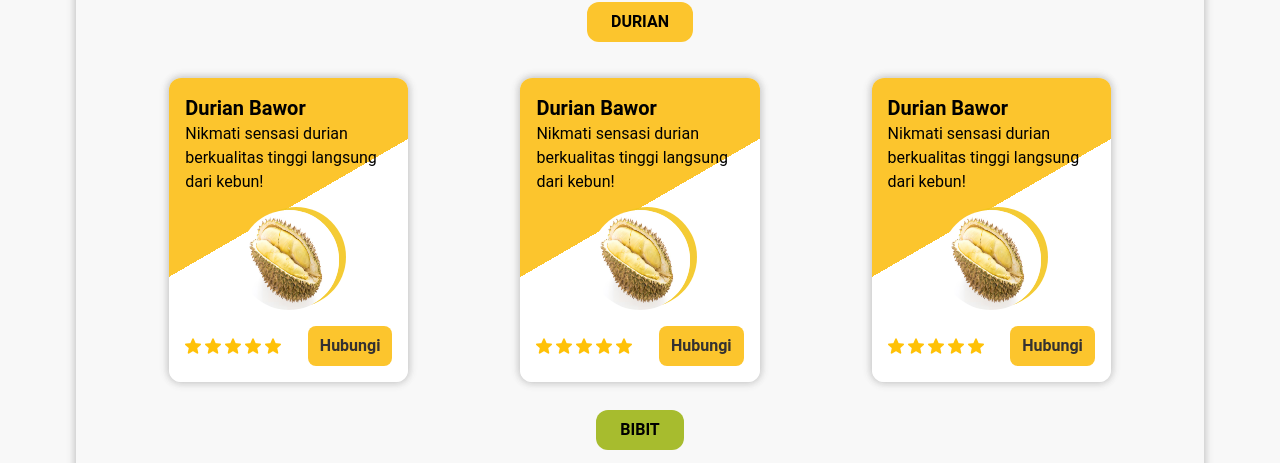
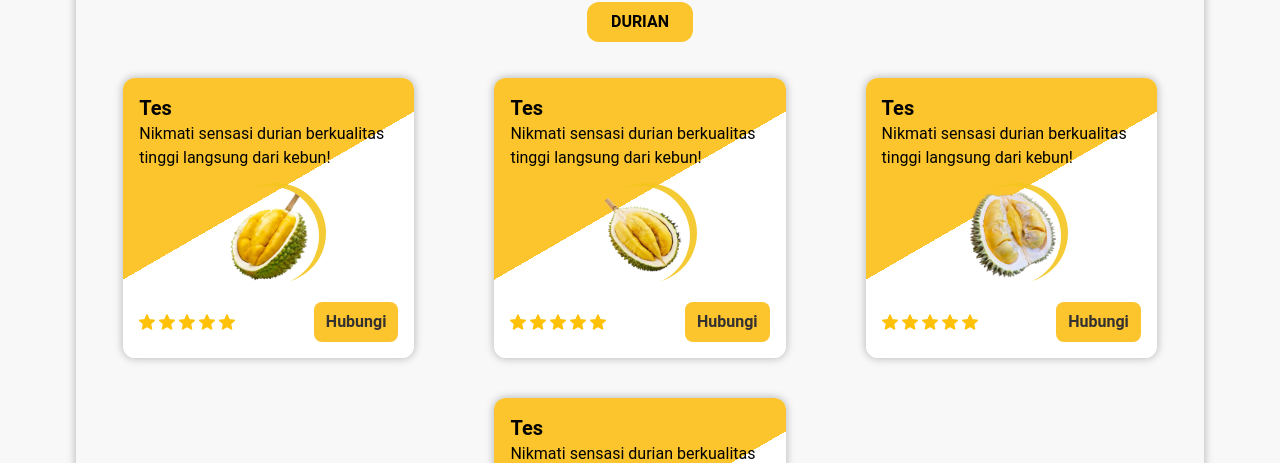
Before and after one commit to ahmadUffi/centralBhinakaDurianBawor, a React (Vite) app: page /products in a window 1280 px wide. Shown: the part 438-901 px from the top of the page. Built offline with nearby package versions, Linux system fonts and the light colour scheme.

Commit message:
test change in branch test

```diff
--- a/src/components/CardProduct.jsx
+++ b/src/components/CardProduct.jsx
@@ -7,15 +7,15 @@ function CardProduct({ titleContent, titleCard, desc, image }) {
   let buttonColor;
 
   switch (titleContent) {
-    case "BIBIT":
+    case "productBibit":
         styleBgGradient = "linear-gradient(150deg, #A7BC2E 45%, #FFFFFF 45%)";
         buttonColor = "bg-[#A7BC2E]";
       break;
-    case "DURIAN":
+    case "productDurian":
         styleBgGradient = "linear-gradient(150deg, #FCC52D 45%, #FFFFFF 45%)";
         buttonColor = "bg-darkYellow";
       break;
-    case "OLAHAN PRODUK":
+    case "productOlahan":
         styleBgGradient = "linear-gradient(150deg, #FFE700 45%, #ffffff 45%)";
         buttonColor = "bg-[#FFE700]"
       break;
@@ -25,19 +25,21 @@ function CardProduct({ titleContent, titleCard, desc, image }) {
 
   return (
     <>
+    { console.log(titleContent) }
       <div
-        className="card-product flex flex-col gap-y-4 p-4 custom-shadow bg-gradient-to-r from-darkYellow to-white rounded-xl sm:w-[48%] lg:w-[23%]" style={{ background: styleBgGradient }}
+        className="card-product flex flex-col gap-y-4 p-4 custom-shadow bg-gradient-to-r from-darkYellow to-white rounded-xl sm:w-[48%] lg:w-[28%]" style={{ background: styleBgGradient }} // Edit Width Card 03/12/24
       >
         <div className="flex flex-col">
           <h2 className="text-xl font-semibold">
-            { titleCard }
+            {/* { titleCard } */}
+            Tes
           </h2>
           <p className={`text-md max-w-[300px]`}>
             { desc }
           </p>
         </div>
         <div className="flex justify-center">
-          <img src={ image } className={`size-[100px] ${titleContent !== "BIBIT" ? "custom-box-shadow" : "custom-box-shadow-green"} rounded-full`} alt="img-card-product" />
+          <img src={ image } className={`size-[100px] ${titleContent !== "productBibit" ? "custom-box-shadow" : "custom-box-shadow-green"} rounded-full`} alt="img-card-product" />
         </div>
         <div className="flex justify-between items-center">
           <div className="flex gap-x-1">
--- a/src/components/ContentProduct.jsx
+++ b/src/components/ContentProduct.jsx
@@ -1,18 +1,19 @@
 import React from 'react'
 import CardProduct from './CardProduct'
 import img_durian from "../assets/image/img-product-durian-1-square.png"
+import { product } from '../data';
 
 function ContentProduct({ titleContent }) {
   let bgHeaderColor;
 
   switch (titleContent) {
-    case "BIBIT":
+    case "productBibit":
         bgHeaderColor = "bg-[#A7BC2E]";
       break;
-    case "DURIAN":
+    case "productDurian":
         bgHeaderColor = "bg-darkYellow";
       break;
-    case "OLAHAN PRODUK":
+    case "productOlahan":
         bgHeaderColor = "bg-[#FFE700]";
       break;
     default:
@@ -24,11 +25,18 @@ function ContentProduct({ titleContent }) {
     <>
       <div className="flex flex-col items-center gap-y-9 w-full">
         <div className={`bg-gradient-to-r ${ bgHeaderColor } w-max px-6 py-2 rounded-xl mt-7`}>
-          <h1 className="text-md font-bold">{ titleContent }</h1>
+          <h1 className="text-md font-bold">{ titleContent.replace("product", "").toUpperCase() }</h1>
         </div>
-        <div className="flex flex-col justify-between gap-y-10 gap-x-5 sm:flex-row sm:flex-wrap sm:justify-center lg:gap-x-28 lg:px-5">
-        {/* <div className="flex flex-col justify-between gap-y-10 sm:flex-row sm:gap-x-9 md:gap-x-1 "> */}
-          <CardProduct
+        <div className="flex flex-col justify-between gap-y-10 gap-x-5 sm:flex-row sm:flex-wrap sm:justify-center lg:gap-x-20 lg:px-5">
+          {/* Edit lg:gap-x from 28 to 20 */}
+
+          {
+            product[titleContent].map((value, index) => (
+              <CardProduct key={ index } titleContent={ titleContent } image={ value.image } titleCard={ value.name } desc={ `Nikmati sensasi durian berkualitas tinggi langsung dari kebun!` } />
+            ))
+          }
+
+          {/* <CardProduct
             titleContent={ titleContent }
             image={ img_durian }
             titleCard="Durian Bawor"
@@ -45,7 +53,7 @@ function ContentProduct({ titleContent }) {
             image={ img_durian }
             titleCard="Durian Bawor"
             desc="Nikmati sensasi durian berkualitas tinggi langsung dari kebun!"
-          />
+          /> */}
         </div>
       </div>
     </>
--- a/src/data.js
+++ b/src/data.js
@@ -224,6 +224,71 @@ const mitra = [
   },
 ];
 
+
+const product = {
+  productDurian : [
+    {
+      id: 1,
+      name: "Durian Bawor",
+      image: DurianBawor,
+    },
+    {
+      id: 2,
+      name: "Durian Musang King",
+      image: DurianMusangKing,
+    },
+    {
+      id: 3,
+      name: "Durian Duri Hitam",
+      image: DurianMasmuarr,
+    },
+    {
+      id: 4,
+      name: "Durian Montong",
+      image: DurianMontong,
+    },
+  ],
+  productBibit : [
+    {
+      id: 1,
+      name: "Durian Bawor",
+      image: BibitBawor,
+    },
+    {
+      id: 2,
+      name: "Durian Musang King",
+      image: BibitMusangKing,
+    },
+    {
+      id: 3,
+      name: "Durian Duri Hitam",
+      image: BibitDuriHitam,
+    },
+    {
+      id: 4,
+      name: "Durian Montong",
+      image: BibitMontong,
+    },
+  ],
+  productOlahan : [
+    {
+      id: 1,
+      name: "Keripik Durian",
+      image: Keripik,
+    },
+    {
+      id: 2,
+      name: "Juice Durian",
+      image: Juice,
+    },
+    {
+      id: 3,
+      name: "Dodol Durian",
+      image: Dodol,
+    },
+  ],
+};
+
 const productBibit = [
   {
     id: 1,
@@ -316,4 +381,4 @@ const catalogData = [
   },
 ];
 
-export { mitra, mitraPage, catalogData };
+export { mitra, product, mitraPage, catalogData };
--- a/src/page/Product.jsx
+++ b/src/page/Product.jsx
@@ -8,7 +8,7 @@ import icProduct2 from "../assets/image/ic-product-2.png";
 import bgHeaderLeft from "../assets/image/bg-header-left.png";
 import bgHeaderRight from "../assets/image/bg-header-right.png";
 import bgHeaderProductLg from "../assets/image/bg-header-product-lg.png";
-import bgHeaderProductMobile from "../assets/image/bg-header-product-lg-mobile.png";
+import { product } from "../data";
 
 const Product = () => {
   return (
@@ -57,9 +57,16 @@ const Product = () => {
             </div>
 
             <div id="card-product" className="my-10 custom-shadow mx-6 px-6 pb-7 rounded-2xl sm:mx-7 md:mx-9">
-              <ContentProduct titleContent="DURIAN"/>
+              {
+                Object.keys(product).map((categoryProduct, index) => {
+                  return (
+                    <ContentProduct key={index} titleContent={ categoryProduct } />
+                  );
+                })
+              }
+              {/* <ContentProduct titleContent="DURIAN"/>
               <ContentProduct titleContent="BIBIT"/>
-              <ContentProduct titleContent="OLAHAN PRODUK"/>
+              <ContentProduct titleContent="OLAHAN PRODUK"/> */}
             </div>
           </div>
         </section>
```
